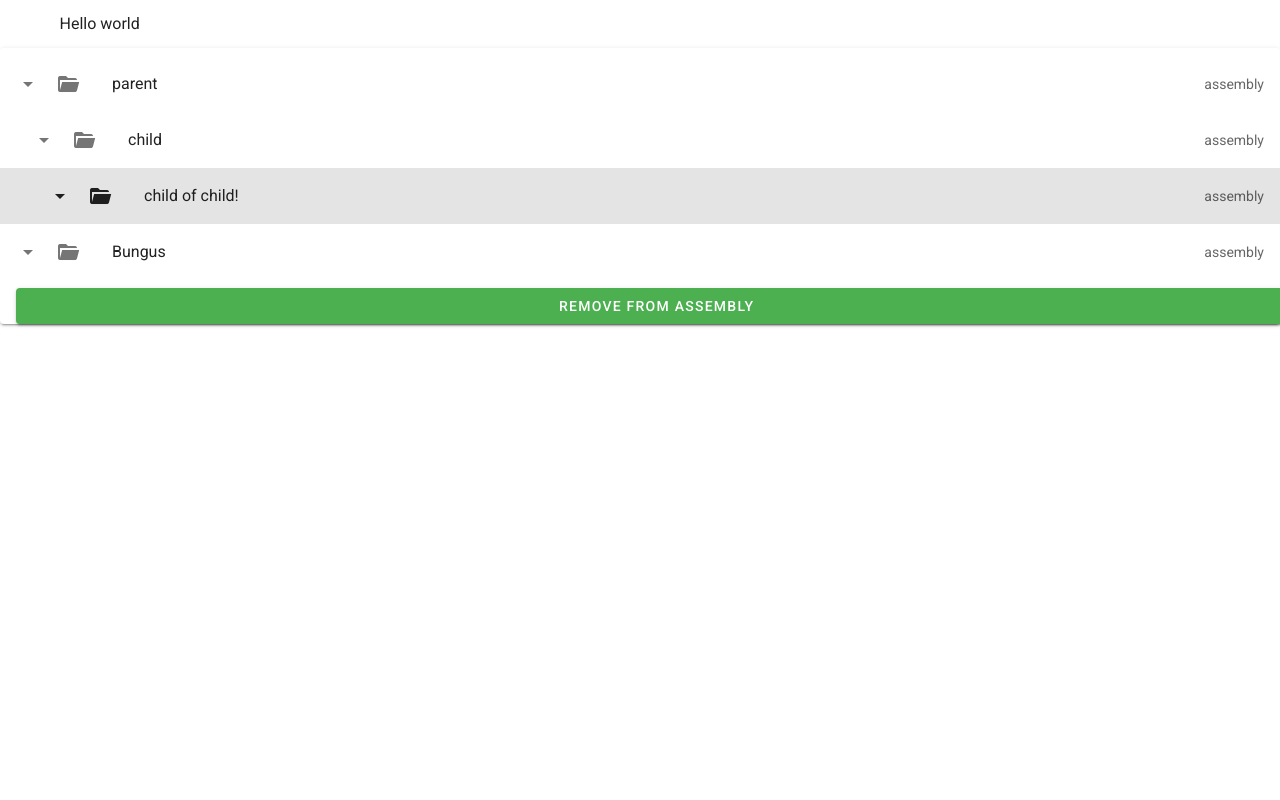
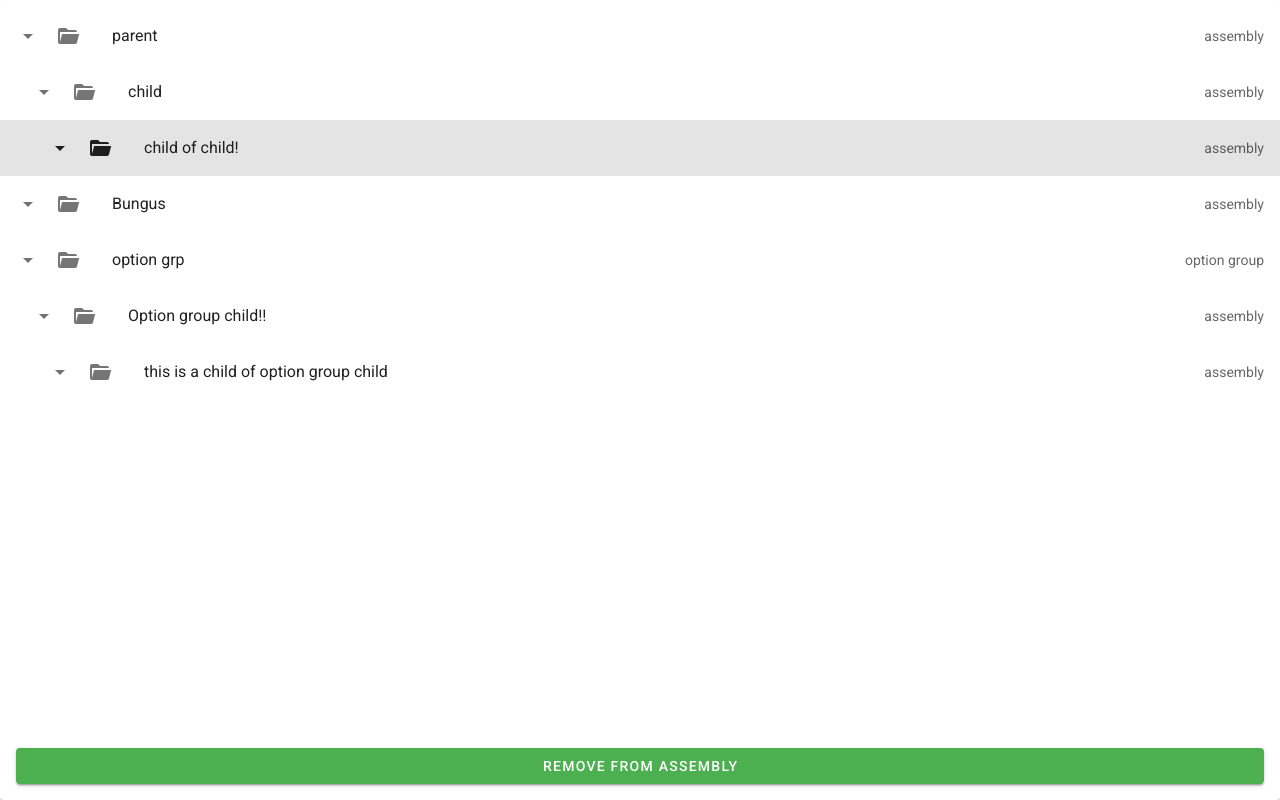
Before and after one commit to teskateska/folders, a plain HTML site: page index.html in a window 1280 px wide. Drawn offline with nearby package versions, Linux system fonts and the light colour scheme.

Commit message:
cool guy

```diff
--- a/RecursiveList.vue.js
+++ b/RecursiveList.vue.js
@@ -73,7 +73,14 @@ Vue.component("RecursiveList", {
   },
   computed: {
     children() {
-      return this.items.filter((item) => item.parentId === this.item.id);
+      if (this.item.isOptionGroup) {
+        return this.items.filter(
+          (item) =>
+            item.optionGroupId === this.item.id && item.parentId === null
+        );
+      } else {
+        return this.items.filter((item) => item.parentId === this.item.id);
+      }
     },
     hasChildren() {
       return this.children.length;
--- a/index.html
+++ b/index.html
@@ -22,7 +22,6 @@
     <div id="app">
       <v-app>
         <v-main>
-          <v-container>Hello world</v-container>
           <parent></parent>
         </v-main>
       </v-app>
--- a/parent.vue.js
+++ b/parent.vue.js
@@ -1,6 +1,6 @@
 Vue.component("parent", {
   template: `
-        <v-card>
+        <v-card class="d-flex flex-column" style="height: 100%">
           <v-list>
             <v-list-item-group
               v-model="selectedItem"
@@ -9,17 +9,18 @@ Vue.component("parent", {
                 v-for="item in rootItems"
                 :key="item.id"
                 :item="item"
-                    :items="items"
+                :items="combinedItems"
                 :parentId="parentId"
                 @expand="handleExpand"
               ></recursive-list>
             </v-list-item-group>
           </v-list>
+          <div class="px-4 py-4 mt-auto">
             <v-btn
               block color="success"
-              class="btnsubmit afBtn afBtn__fill af-success mx-4"
+              class="btnsubmit afBtn afBtn__fill af-success"
               :disabled="false"
-              @click.prevent=""
+              @click.prevent="handleSubmit()"
               >
               {{ parentId === selectedItem ?
                   "REMOVE FROM ASSEMBLY" : "MOVE TO ASSEMBLY" }}
@@ -31,12 +32,12 @@ Vue.component("parent", {
     return {
       parentId: 4,
       selectedItem: 4,
+      combinedItems: [],
       optionGroups: [
         {
           optionGroupId: 2222,
           name: "option grp",
           category: "option group",
-          isExpanded: true,
         },
       ],
       items: [
@@ -52,7 +53,6 @@ Vue.component("parent", {
           id: 2,
           name: "Bungus",
           category: "assembly",
-          isExpanded: true,
           optionGroupId: null,
           parentId: null,
         },
@@ -60,7 +60,6 @@ Vue.component("parent", {
           id: 3,
           name: "child",
           category: "assembly",
-          isExpanded: true,
           optionGroupId: null,
           parentId: 1,
         },
@@ -68,9 +67,22 @@ Vue.component("parent", {
           id: 4,
           name: "child of child!",
           category: "assembly",
-          isExpanded: true,
           optionGroupId: null,
           parentId: 3,
+        },
+        {
+          id: 5,
+          name: "Option group child!!",
+          category: "assembly",
+          optionGroupId: 2222,
+          parentId: null,
+        },
+        {
+          id: 6,
+          name: "this is a child of option group child",
+          category: "assembly",
+          optionGroupId: 2222,
+          parentId: 5,
         },
       ],
     };
@@ -80,15 +92,44 @@ Vue.component("parent", {
       console.log(this.selectedItem);
     },
   },
+  mounted() {
+    this.combinedItems = [
+      ...this.items.map((item) => ({
+        ...item,
+        isExpanded: true,
+        isOptionGroup: false,
+      })),
+      ...this.optionGroups.map((optionGroup) => ({
+        id: optionGroup.optionGroupId,
+        name: optionGroup.name,
+        category: optionGroup.category,
+        isExpanded: true,
+        optionGroupId: null,
+        isOptionGroup: true,
+        parentId: null,
+      })),
+    ];
+  },
   computed: {
     rootItems() {
-      return this.items.filter((item) => item.parentId === null);
+      return this.combinedItems.filter(
+        (item) => item.parentId === null && item.optionGroupId === null
+      );
     },
   },
   methods: {
     handleExpand(id) {
-      const target = this.items.find((item) => item.id === id);
+      const target = this.combinedItems.find((item) => item.id === id);
       target.isExpanded = !target.isExpanded;
+    },
+    handleSubmit() {
+      const target = this.combinedItems.find(
+        (item) => item.id === this.selectedItem
+      );
+      console.log("moved to: ", target.name);
+      console.log(
+        target.isOptionGroup ? "its an option group" : "its an assembly"
+      );
     },
   },
 });
```
Lines whose indentation alone changed are shown as unchanged.
